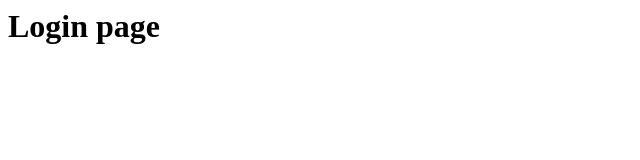
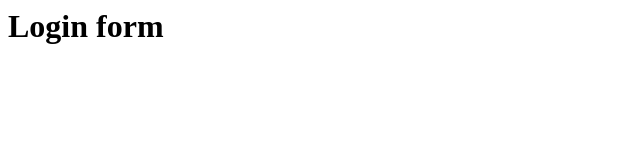
Before and after one commit to ShriBhosale/GitPracties, a plain HTML site: page login.html in a window 1280 px wide. Shown: the full height of the page, 0-640 px from the left. Drawn offline with Linux system fonts and the light colour scheme.

Commit message:
Change login page to login form

```diff
--- a/login.html
+++ b/login.html
@@ -1,3 +1,3 @@
 <html>
-    <h1>Login page</h1>
+    <h1>Login form</h1>
 </html>
```
